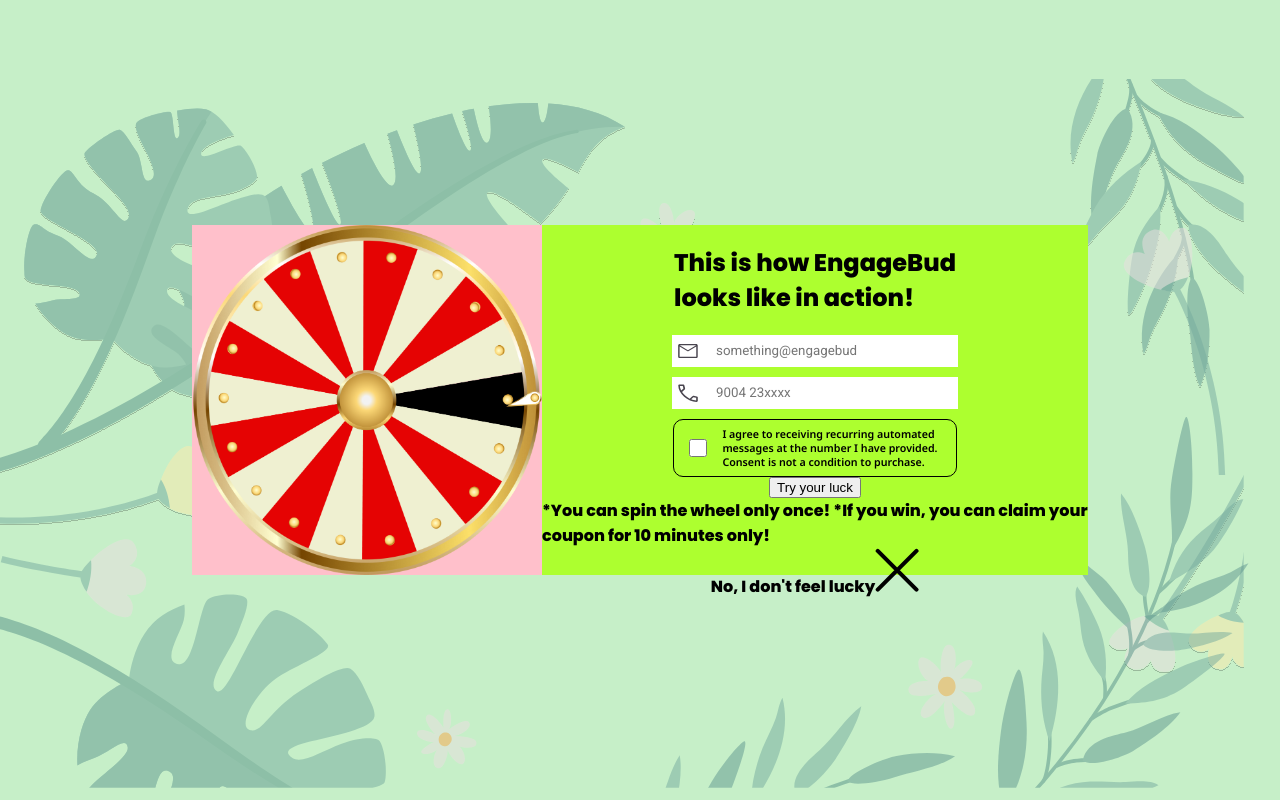
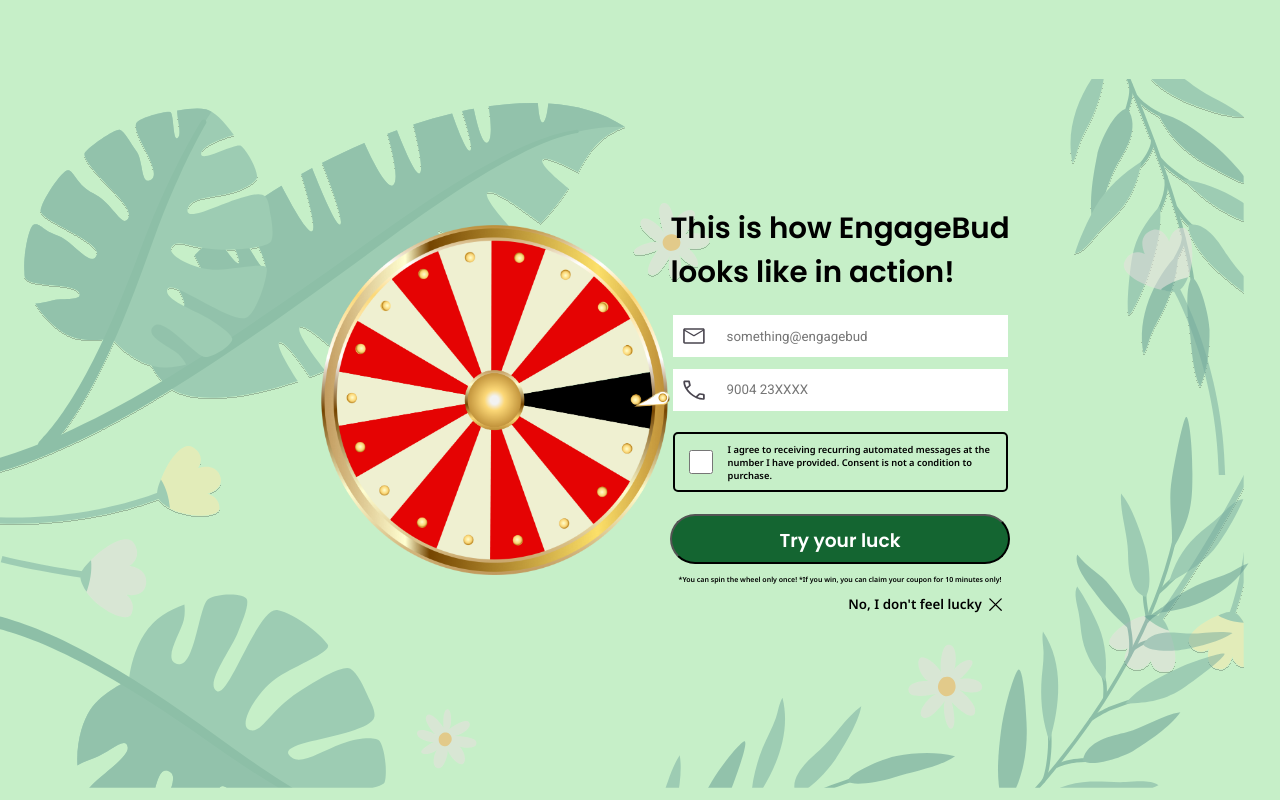
Before and after one commit to BlackWatch021/SpinTheWheel, a React (Create React App) app: page / in a window 1280 px wide. Built offline with nearby package versions, Linux system fonts and the light colour scheme.

Commit message:
Landing page done

```diff
--- a/src/App.css
+++ b/src/App.css
@@ -1,4 +1,4 @@
-@import url("https://fonts.googleapis.com/css2?family=Poppins:wght@800&display=swap");
+@import url("https://fonts.googleapis.com/css2?family=Poppins:wght@600&display=swap");
 
 @import url("https://fonts.googleapis.com/css2?family=Noto+Sans:wght@600&family=Roboto:wght@400&display=swap");
 /* font-family: 'Noto Sans', sans-serif; */
@@ -8,6 +8,7 @@
   background-color: #c6efc8;
   overflow-x: hidden;
   font-family: "Poppins", sans-serif;
+  cursor: default;
 }
 
 .main_container {
@@ -53,17 +54,26 @@
 .tablet_back {
   display: none;
 }
+.main_content_wrapper {
+  position: relative;
+  z-index: 3;
+  width: 100vw;
+  height: 100vh;
+  display: flex;
+  justify-content: center;
+  align-items: center;
+}
 
 .main_content {
   position: relative;
   z-index: 3;
   display: flex;
   justify-content: space-between;
-  align-items: flex-start;
-  background-color: pink;
-  width: 70vw;
-  height: 350px;
+  align-items: center;
+  width: 50vw;
+  height: 430px;
 }
+
 .main_content > img {
   width: 350px;
   height: 350px;
@@ -75,7 +85,13 @@
   flex-direction: column;
   justify-content: space-evenly;
   align-items: center;
-  background-color: greenyellow;
+}
+.user_details > h1 {
+  font-size: 22pt;
+}
+.user_details > h1::selection {
+  background-color: black;
+  color: greenyellow;
 }
 
 .input_fields {
@@ -84,15 +100,15 @@
   margin-bottom: 10px;
 }
 .input_icons {
-  height: 20px;
-  width: 20px;
+  height: 22px;
+  width: 22px;
   background-color: white;
-  padding: 6px;
+  padding: 10px;
 }
 
 .input_fields > input {
-  width: 250px;
-  height: 30px;
+  width: 289px;
+  height: 40px;
   outline: none;
   border: none;
   font-family: "Roboto", sans-serif;
@@ -100,19 +116,75 @@
 }
 
 .terms_conditions {
+  box-sizing: border-box;
   font-family: "Noto Sans", sans-serif;
   display: flex;
   justify-content: center;
   align-items: center;
-  width: 282px;
-  font-size: 8pt;
-  border: 1px solid black;
-  border-radius: 10px;
+  width: 335px;
+  font-size: 7pt;
+  border: 2px solid black;
+  border-radius: 5px;
+  margin-top: 10px;
+  padding: 0px 10px;
+}
+
+.terms_conditions > span::selection {
+  background-color: black;
+  color: greenyellow;
 }
 
 .check_the_box {
   width: 50px;
   height: 50px;
-  margin-left: 15px;
   margin-right: 15px;
+  cursor: pointer;
 }
+
+button {
+  cursor: pointer;
+  color: white;
+  background-color: #146531;
+  font-family: "Poppins", sans-serif;
+  width: 340px;
+  height: 50px !important;
+  font-size: 14pt;
+  padding: 10px 0px;
+  margin: 20px 0px 10px 0px;
+  border-radius: 50px;
+}
+button::selection {
+  background-color: black;
+  color: white;
+}
+
+.notice {
+  font-family: "Noto Sans", sans-serif;
+  font-size: 7px;
+}
+.notice::selection {
+  background-color: black;
+  color: greenyellow;
+}
+.skip_it {
+  display: flex;
+  justify-content: flex-end;
+  align-items: center;
+  margin-left: 170px;
+  margin-top: 10px;
+}
+.skip_it > span::selection {
+  background-color: black;
+  color: greenyellow;
+}
+.skip_it > span {
+  font-family: "Noto Sans", sans-serif;
+  font-size: 10pt;
+}
+
+.skip_it > img {
+  width: 13px;
+  height: 13px;
+  margin-left: 7px;
+  cursor: pointer;
+}
--- a/src/App.js
+++ b/src/App.js
@@ -28,13 +28,14 @@
             src="./Assets/Others/tabletBackBottom.svg"
             alt=""
           />
+          <div className="main_content_wrapper">
             <div className="main_content">
               <img src="./Assets/Images/mockWheel.png" alt="" />
               <div className="user_details">
-              <h2>
+                <h1>
                   This is how EngageBud
                   <br /> looks like in action!
-              </h2>
+                </h1>
                 <div className="input_fields">
                   <img
                     className="input_icons"
@@ -53,7 +54,7 @@
                     src="./Assets/Others/phone.svg"
                     alt=""
                   />
-                <input type="tel" name="phone" placeholder="9004 23xxxx" />
+                  <input type="tel" name="phone" placeholder="9004 23XXXX" />
                 </div>
 
                 <div className="terms_conditions">
@@ -65,7 +66,7 @@
                   </span>
                 </div>
                 <button type="submit">Try your luck</button>
-              <span>
+                <span className="notice">
                   *You can spin the wheel only once! *If you win, you can claim
                   your coupon for 10 minutes only!
                 </span>
@@ -79,6 +80,7 @@
           </div>
         </div>
       </div>
+    </div>
   );
 }
 
```
Lines whose indentation alone changed are shown as unchanged.
